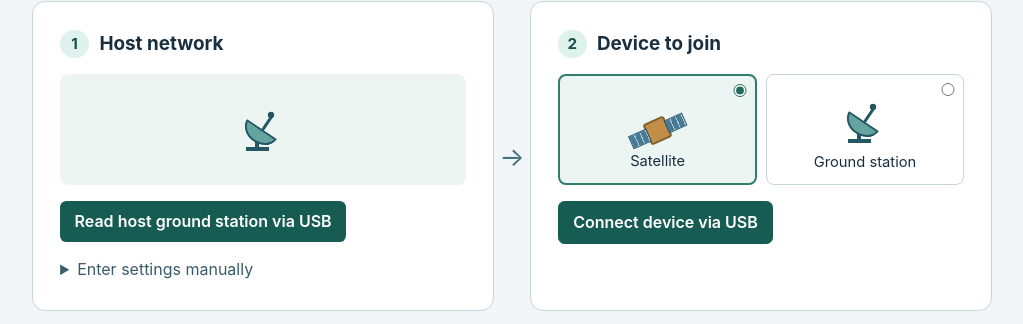
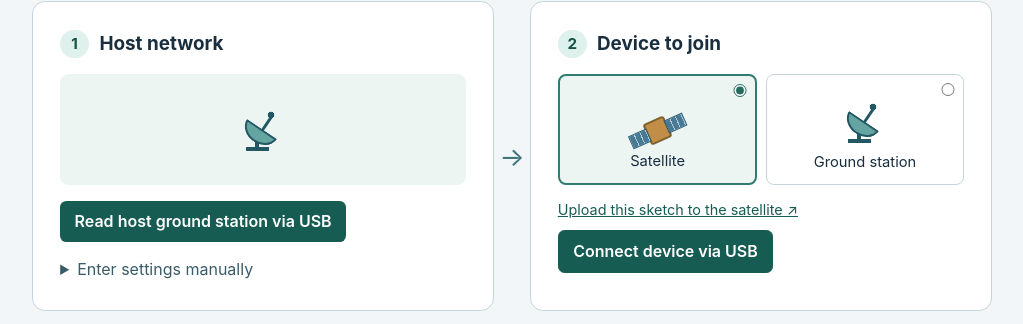
Before and after one commit to HEPTA-SAT-TRAINING/HEPTA-SAT-XBee-Setup, a website with bundled scripts: page docs/index.html in a window 1280 px wide. Shown: the part 161-485 px from the top of the page, without its empty margins (128-1151 px from the left). Built offline with nearby package versions, Linux system fonts and the light colour scheme.

Commit message:
Link students to the uploadable Lab5-07 sketch and clarify unicast

```diff
--- a/docs/index.html
+++ b/docs/index.html
@@ -29,6 +29,7 @@
         <label><input type="radio" name="kind" value="sat" checked><i class="satellite" aria-hidden="true"></i>Satellite</label>
         <label><input type="radio" name="kind" value="ground"><i class="station" aria-hidden="true"></i>Ground station</label>
       </fieldset>
+      <p class="sketch-link"><a href="https://github.com/HEPTA-SAT-TRAINING/Lab5-07_Xbee_Api_Mode/tree/feat/zigbee-joint-lab#upload-this-sketch-to-the-satellite" target="_blank" rel="noopener">Upload this sketch to the satellite ↗</a></p>
       <div class="buttons"><button id="connect" class="primary">Connect device via USB</button>
         <button id="disconnect" hidden>Disconnect</button></div>
       <div id="connected" hidden>
--- a/docs/lab.css
+++ b/docs/lab.css
@@ -75,3 +75,6 @@ input:not([type=radio]) { display:block; width:100%; padding:.55rem; margin-top:
 #status { min-height:1.4em; color:#23544e; font-weight:600; }#status.error { color:#9c302b; }
 .sr-only { position:absolute; width:1px; height:1px; padding:0; margin:-1px; overflow:hidden; clip-path:inset(50%); white-space:nowrap; border:0; }
 @media(max-width:640px){ .route{grid-template-columns:1fr}.direction{transform:rotate(90deg);line-height:1.3} }
+.sketch-link { margin: 0 0 .75rem; font-size: .9rem; }
+.sketch-link a { color: #175c52; }
+#kind:has(input[value="ground"]:checked) + .sketch-link { display: none; }
```
Also changed, not shown: README.md, examples/README.md, 3 other files.
